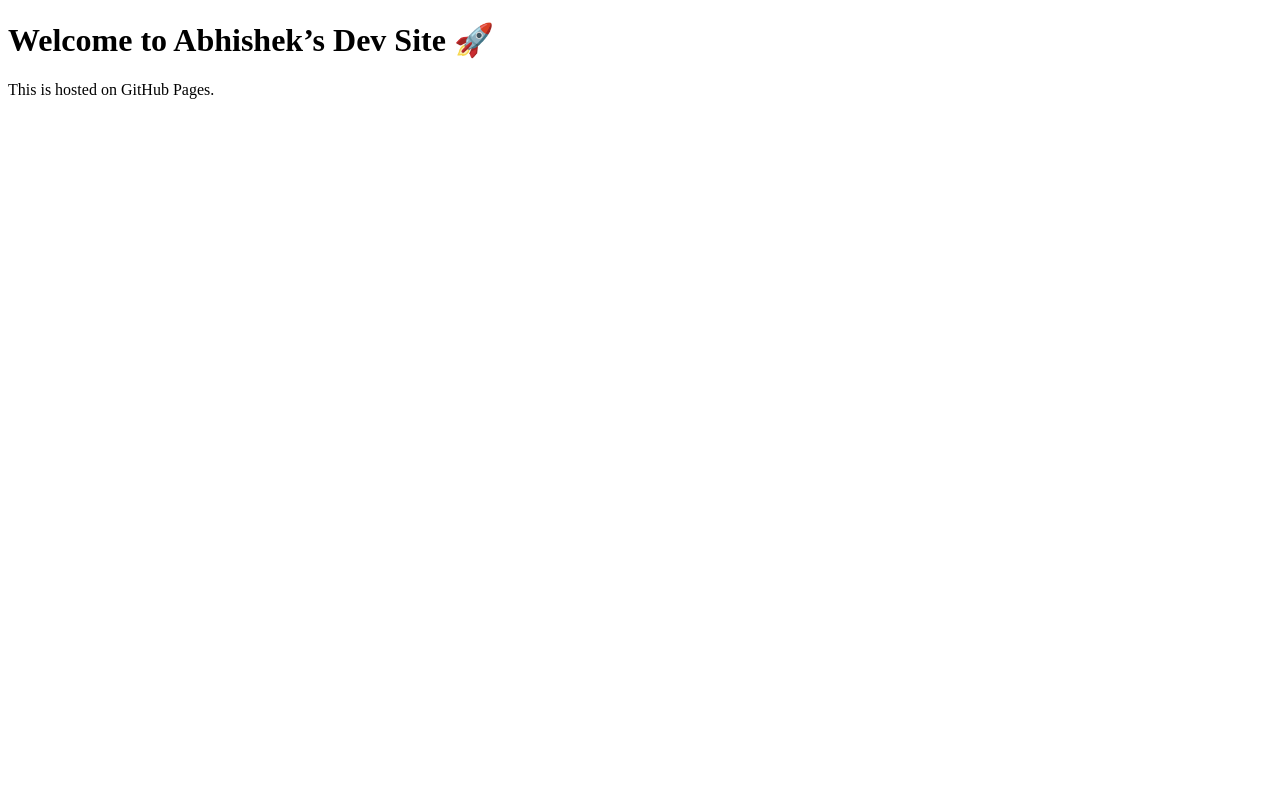
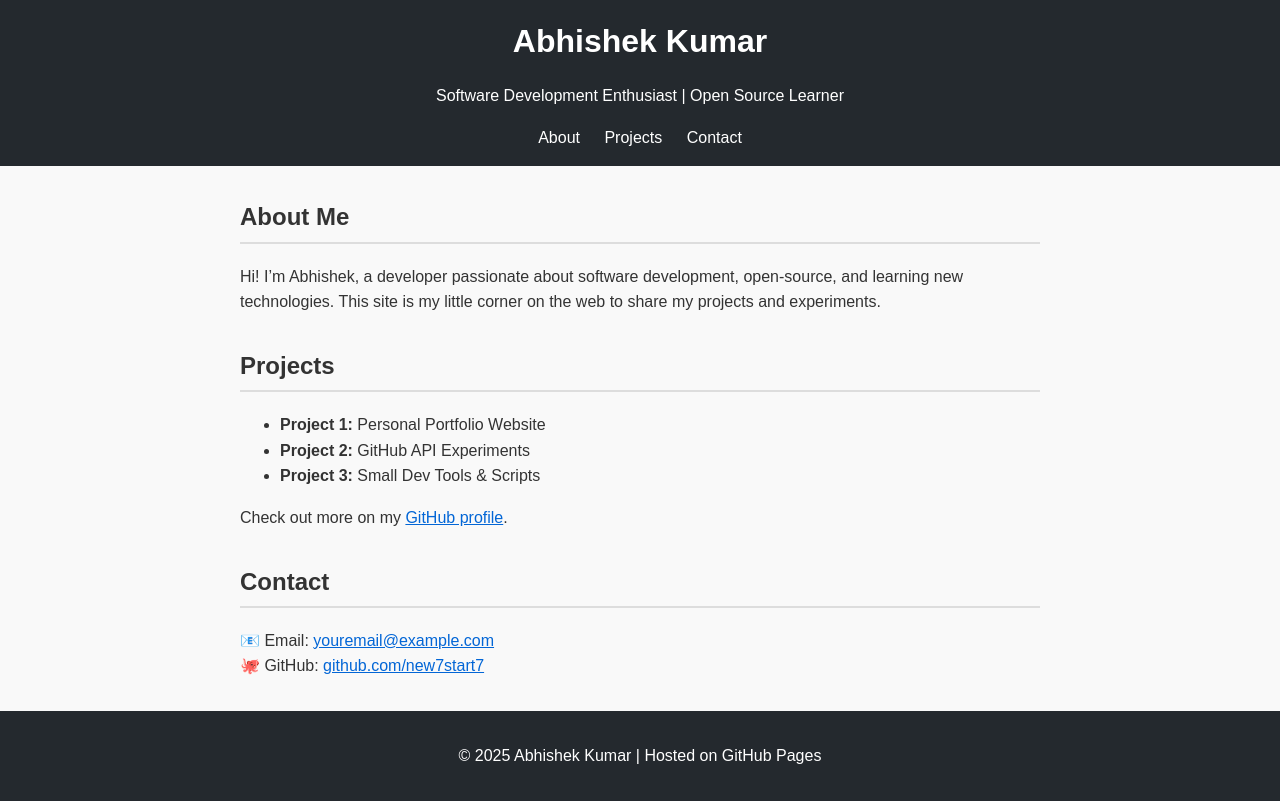
Before and after one commit to new7start7/new7start7.github.io, a plain HTML site: page index.html in a window 1280 px wide. Drawn offline with Linux system fonts and the light colour scheme.

Commit message:
Update index.html

```diff
--- a/index.html
+++ b/index.html
@@ -3,10 +3,94 @@
 <head>
   <meta charset="UTF-8">
   <meta name="viewport" content="width=device-width, initial-scale=1.0">
-  <title>Abhishek | new7start7</title>
+  <title>Abhishek | Developer Portfolio</title>
+  <style>
+    body {
+      font-family: Arial, sans-serif;
+      margin: 0;
+      padding: 0;
+      background: #f9f9f9;
+      color: #333;
+      line-height: 1.6;
+    }
+    header {
+      background: #24292e;
+      color: #fff;
+      padding: 1rem 2rem;
+      text-align: center;
+    }
+    header h1 {
+      margin: 0;
+    }
+    nav a {
+      color: #fff;
+      margin: 0 10px;
+      text-decoration: none;
+    }
+    main {
+      max-width: 800px;
+      margin: 2rem auto;
+      padding: 0 1rem;
+    }
+    section {
+      margin-bottom: 2rem;
+    }
+    h2 {
+      border-bottom: 2px solid #ddd;
+      padding-bottom: 5px;
+    }
+    footer {
+      text-align: center;
+      padding: 1rem;
+      background: #24292e;
+      color: #fff;
+    }
+    a {
+      color: #0366d6;
+    }
+  </style>
 </head>
 <body>
-  <h1>Welcome to Abhishek’s Dev Site 🚀</h1>
-  <p>This is hosted on GitHub Pages.</p>
+  <header>
+    <h1>Abhishek Kumar</h1>
+    <p>Software Development Enthusiast | Open Source Learner</p>
+    <nav>
+      <a href="#about">About</a>
+      <a href="#projects">Projects</a>
+      <a href="#contact">Contact</a>
+    </nav>
+  </header>
+
+  <main>
+    <section id="about">
+      <h2>About Me</h2>
+      <p>
+        Hi! I’m Abhishek, a developer passionate about software development, open-source, and learning new technologies.
+        This site is my little corner on the web to share my projects and experiments.
+      </p>
+    </section>
+
+    <section id="projects">
+      <h2>Projects</h2>
+      <ul>
+        <li><strong>Project 1:</strong> Personal Portfolio Website</li>
+        <li><strong>Project 2:</strong> GitHub API Experiments</li>
+        <li><strong>Project 3:</strong> Small Dev Tools & Scripts</li>
+      </ul>
+      <p>Check out more on my <a href="https://github.com/new7start7" target="_blank">GitHub profile</a>.</p>
+    </section>
+
+    <section id="contact">
+      <h2>Contact</h2>
+      <p>
+        📧 Email: <a href="mailto:youremail@example.com">youremail@example.com</a><br>
+        🐙 GitHub: <a href="https://github.com/new7start7" target="_blank">github.com/new7start7</a>
+      </p>
+    </section>
+  </main>
+
+  <footer>
+    <p>&copy; 2025 Abhishek Kumar | Hosted on GitHub Pages</p>
+  </footer>
 </body>
 </html>
```
